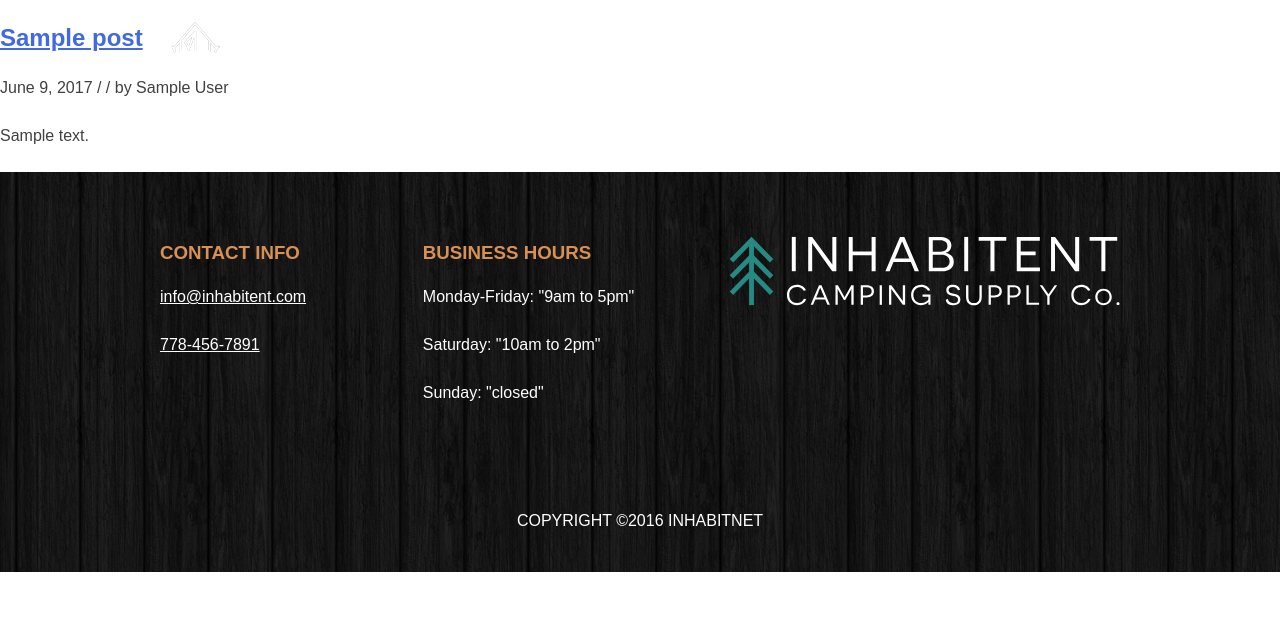
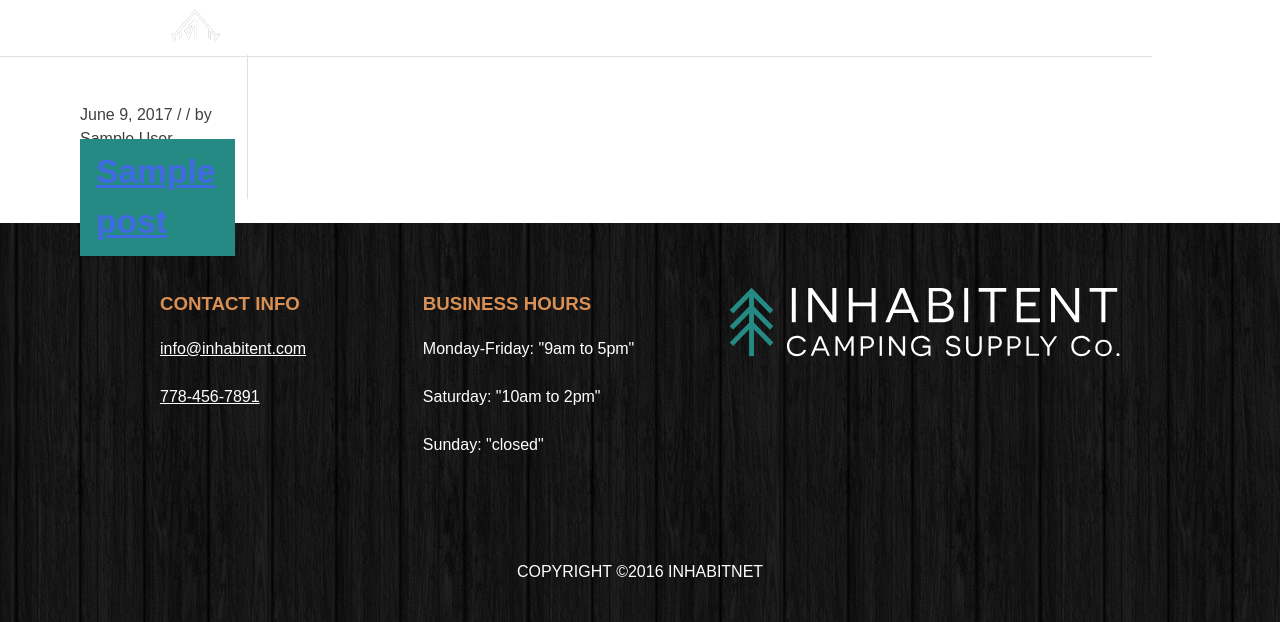
Before and after one commit to kelfano/Inhabitent, a WordPress theme: template themes/inhabitent/index.php in a window 1280 px wide. Shown: the top 622 px of the page. Run offline with PHP 8.4 and a stand-in for WordPress, Linux system fonts and the light colour scheme; the site name, menu and one post (Sample post) are stand-ins, and other content is empty.

Commit message:
Style on journal page

```diff
--- a/themes/inhabitent/sass/_content.scss
+++ b/themes/inhabitent/sass/_content.scss
@@ -181,6 +181,86 @@
 	}
 }
 
+//Journal post
+.blog #masthead{
+	border-bottom: 1px solid #e1e1e1;
+	padding: .5rem 0;
+}
+
+.blog #content{
+	display: flex;
+	padding-top: 55px;
+	width: 1120px;
+	margin-left: auto;
+	margin-right: auto;
+}
+
+	.post{
+		padding-top: 3rem;
+		padding-right: 5%;
+		border-right: 1px solid #e1e1e1;
+		margin-right: 0;
+		margin-left: 0;
+		width: 73%;
+
+		.entry-header{
+			position: relative;
+
+			h2.entry-title{
+				background-color: #248a83;
+				color:#fff;
+				position: absolute;
+				top: 0;
+				margin-top: 2.25rem;
+				padding: .5rem 1rem;
+				font-size: 2.1rem;
+			}
+
+			p.entry-meta{
+				background-color: #248a83;
+				color:#fff;
+				position: absolute;
+				right: 0;
+				bottom: 0;
+				margin-bottom: 0;
+				margin-top: 0;
+			}
+		}
+	}
+
+	.widget-area{
+		padding-left: 5%;
+		padding-top: 5%;
+		width: 27%;
+
+		#text-3, #business-hours-2{
+			margin: 0 0 3rem;
+
+			.widget-title{
+				color: #2f1339;
+			}
+		}
+
+		#archives-2{
+
+			.widget-title{
+				color:#2f1339;
+			}
+
+			ul{
+				list-style-type: none;
+				margin-left: 0;
+				padding-left: 0;
+
+				li a{
+					color:#248a83;
+				}
+			}
+		}
+	}
+
+
+
 //footer
 footer#colophon.site-footer{
 		background: url(../../project-04/images/dark-wood.png);
--- a/themes/inhabitent/style.css
+++ b/themes/inhabitent/style.css
@@ -714,6 +714,61 @@ a {
             flex: 0 1 23%;
         margin-bottom: 1.5rem; }
 
+.blog #masthead {
+  border-bottom: 1px solid #e1e1e1;
+  padding: .5rem 0; }
+
+.blog #content {
+  display: -ms-flexbox;
+  display: flex;
+  padding-top: 55px;
+  width: 1120px;
+  margin-left: auto;
+  margin-right: auto; }
+
+.post {
+  padding-top: 3rem;
+  padding-right: 5%;
+  border-right: 1px solid #e1e1e1;
+  margin-right: 0;
+  margin-left: 0;
+  width: 73%; }
+  .post .entry-header {
+    position: relative; }
+    .post .entry-header h2.entry-title {
+      background-color: #248a83;
+      color: #fff;
+      position: absolute;
+      top: 0;
+      margin-top: 2.25rem;
+      padding: .5rem 1rem;
+      font-size: 2.1rem; }
+    .post .entry-header p.entry-meta {
+      background-color: #248a83;
+      color: #fff;
+      position: absolute;
+      right: 0;
+      bottom: 0;
+      margin-bottom: 0;
+      margin-top: 0; }
+
+.widget-area {
+  padding-left: 5%;
+  padding-top: 5%;
+  width: 27%; }
+  .widget-area #text-3, .widget-area #business-hours-2 {
+    margin: 0 0 3rem; }
+    .widget-area #text-3 .widget-title, .widget-area #business-hours-2 .widget-title {
+      color: #2f1339; }
+  .widget-area #archives-2 .widget-title {
+    color: #2f1339; }
+  .widget-area #archives-2 ul {
+    list-style-type: none;
+    margin-left: 0;
+    padding-left: 0; }
+    .widget-area #archives-2 ul li a {
+      color: #248a83; }
+
 footer#colophon.site-footer {
   background: url(../../project-04/images/dark-wood.png);
   background-size: 512px 512px;
```
Also changed, not shown: themes/inhabitent/front-page.php (renamed from themes/inhabitent/templates/front-page.php, +0 -26 lines), themes/inhabitent/home.php (+24 -5 lines), themes/inhabitent/build/css/style.min.css, themes/inhabitent/page-about.php (renamed from themes/inhabitent/templates/page-about.php), 1 other file.
